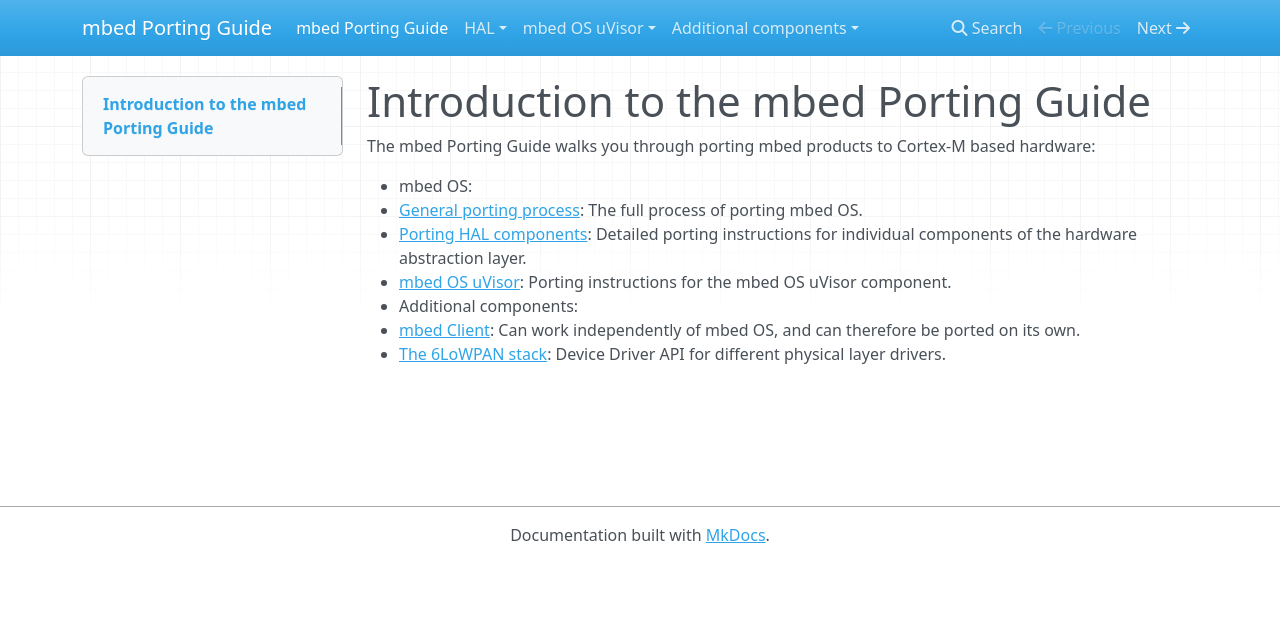
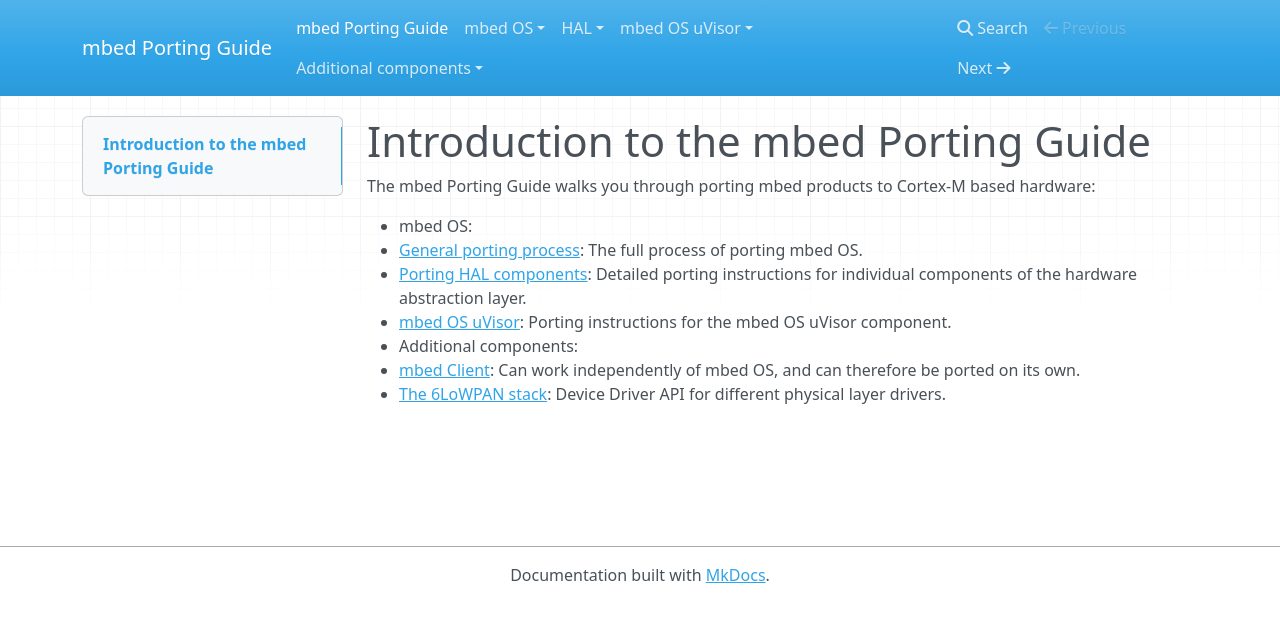
Before and after one commit to pan-/Porting_Guide, an MkDocs documentation site: the page built from Docs/index.md, in a window 1280 px wide. Shown: the top 622 px of the page. Built offline with MkDocs 1.6.1, drawn with Linux system fonts in a browser that asks for light colours; nearby versions of some CDN libraries; old or Windows-style settings are respelled for this version of MkDocs.

Commit message:
Adding mbed OS
But I'm not sure about this tree. I'll think about it.

```diff
--- a/mkdocs.yml
+++ b/mkdocs.yml
@@ -4,6 +4,7 @@ docs_dir: Docs
 
 pages:
 - ['index.md','mbed Porting Guide']
+- ['mbed_OS.md','mbed OS', 'Porting mbed OS']
 - ['HAL/HAL_intro.md','HAL','Porting the hardware abstraction layer']
 - ['HAL/low_power_ticker.md','HAL','Low power ticker']
 - ['uVisor/uVisor.md','mbed OS uVisor','uVisor']
```
